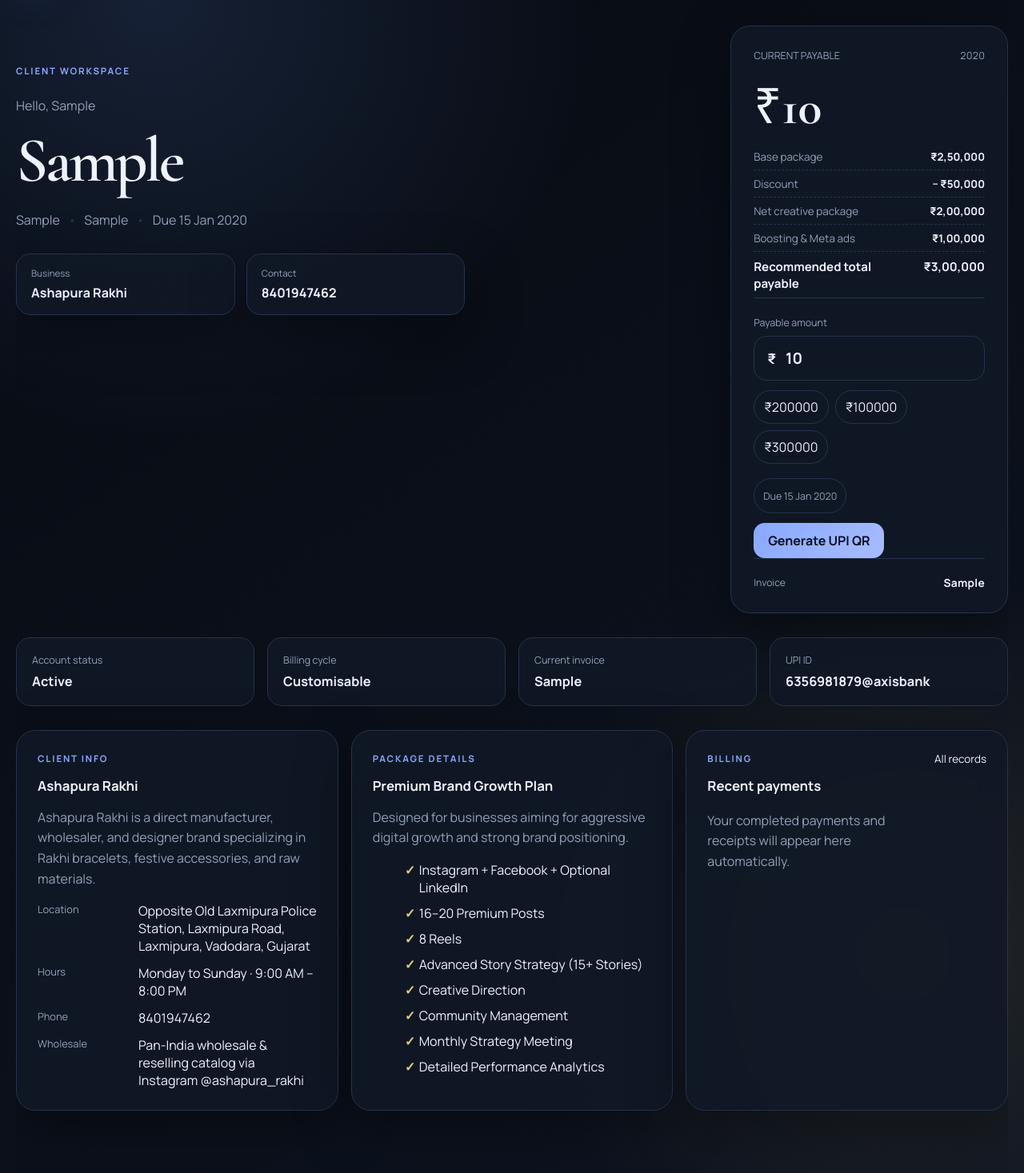
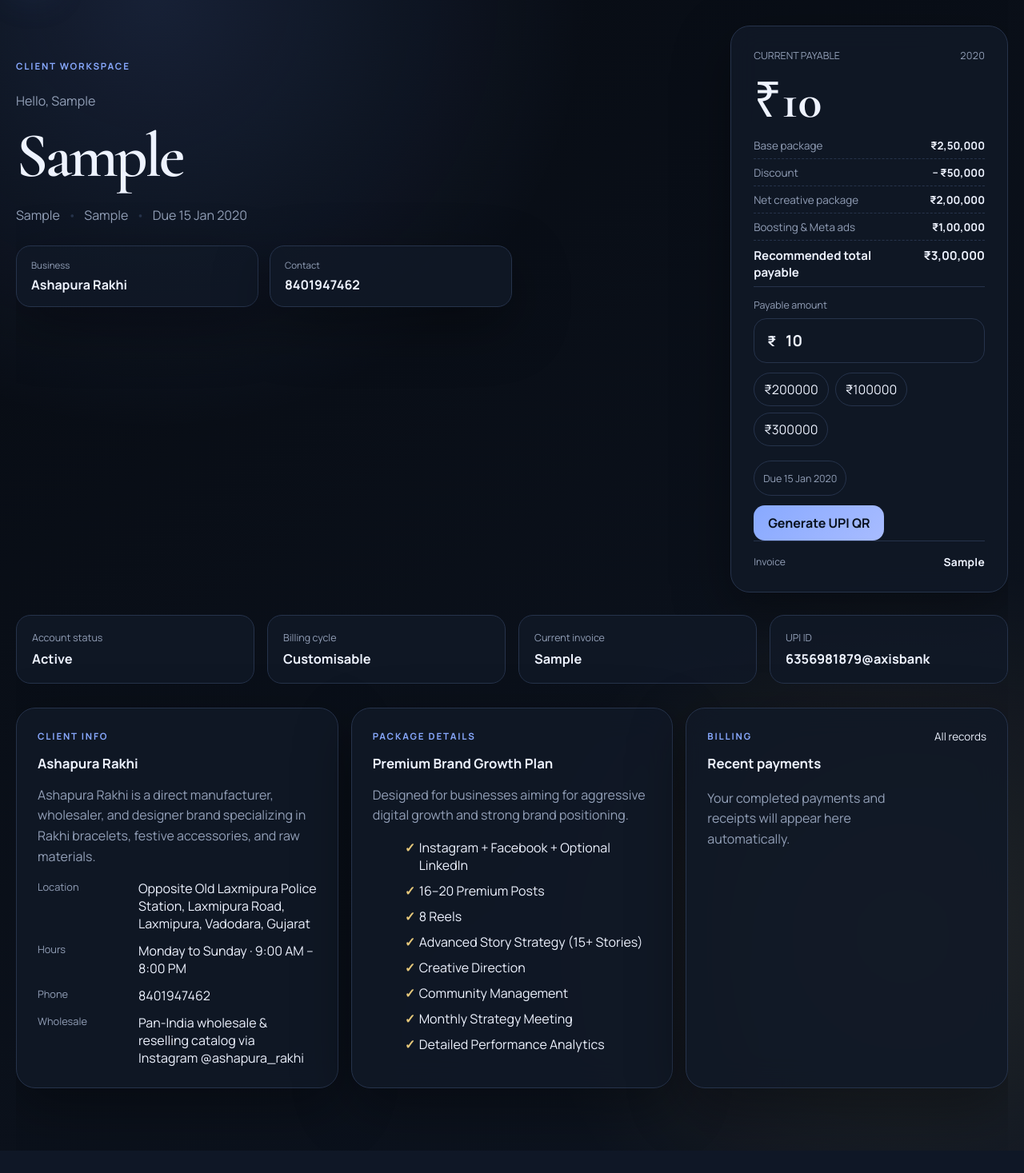
Before and after one commit to gitwork3054/techfinitys_paymentgateway, a Django app: page / in a window 1280 px wide. Shown: the part 82-1549 px from the top of the page at 80% size. After the commit the page ends 1521 px from the top, so only its background shows below. Run offline with Django 5.2, Linux system fonts and the light colour scheme; a user stored in the database is signed in; tables that the repository leaves empty hold one stand-in row (values such as "Sample post").

Commit message:
Tighten dashboard hero spacing and billing alignment

```diff
--- a/portal/static/portal/app.css
+++ b/portal/static/portal/app.css
@@ -465,3 +465,51 @@ main{width:min(1240px,calc(100% - 34px));padding-top:32px}
   .responsive-table td:before{content:attr(data-label);display:block;color:var(--muted);font-size:.72rem;margin-bottom:3px}
   .due .amt{font-size:clamp(2.4rem,12vw,3.7rem)}
 }
+
+/* Dashboard spacing refinement */
+.hero-refined{
+  min-height:auto;
+  align-items:stretch;
+  margin-bottom:28px;
+}
+.hero-refined .hero-copy{
+  padding:42px 0 18px;
+  align-self:start;
+}
+.hero-refined .due{
+  align-self:start;
+}
+.hero-inline-cards-2{
+  grid-template-columns:repeat(2,minmax(0,1fr));
+  max-width:620px;
+  margin-top:24px;
+}
+.hero-refined + .metrics{
+  margin-top:12px;
+}
+.advanced-grid{
+  margin-top:22px;
+}
+.due{
+  min-height:0;
+}
+.due .amt{
+  margin:18px 0 16px;
+}
+.math-mini{
+  margin-bottom:14px;
+}
+.payable-box{
+  margin-top:0;
+}
+.invoice-footer{
+  padding-top:16px;
+}
+@media(max-width:1120px){
+  .hero-inline-cards-2{grid-template-columns:1fr 1fr;max-width:none}
+  .hero-refined{gap:18px;margin-bottom:18px}
+}
+@media(max-width:620px){
+  .hero-inline-cards-2{grid-template-columns:1fr}
+  .hero-refined .hero-copy{padding-top:26px}
+}
```
